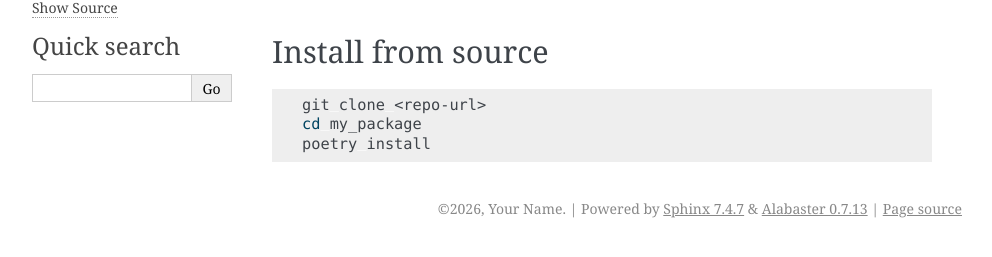
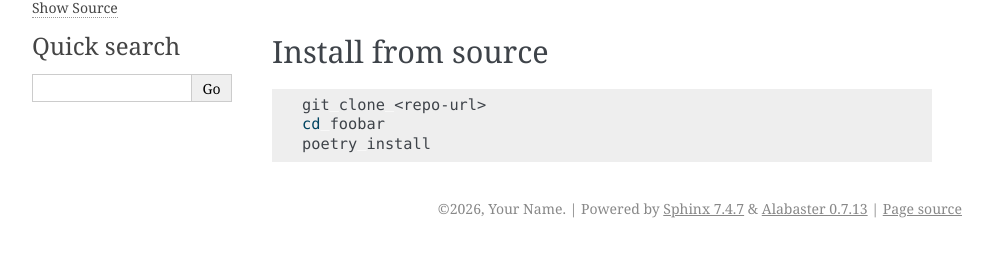
Before and after one commit to AaronCiuffo245484/sphinx_practice, a Sphinx documentation site: the page built from docs/installation.rst, in a window 1280 px wide. Shown: the part 216-473 px from the top of the page, without its empty margins (148-1140 px from the left). Built offline with Sphinx 7.4.7, drawn with Linux system fonts in a browser that asks for light colours; pages that are not in the unit, such as notebooks, are missing from menus.

Commit message:
fix package name

```diff
--- a/docs/installation.rst
+++ b/docs/installation.rst
@@ -13,5 +13,5 @@ Install from source
 .. code-block:: bash
 
    git clone <repo-url>
-   cd my_package
+   cd foobar
    poetry install
--- a/pyproject.toml
+++ b/pyproject.toml
@@ -1,5 +1,5 @@
 [project]
-name = "my_package"
+name = "foobar"
 version = "0.1.0"
 description = ""
 authors = [
```
Also changed, not shown: .pre-commit-config.yaml, 1 other file.
